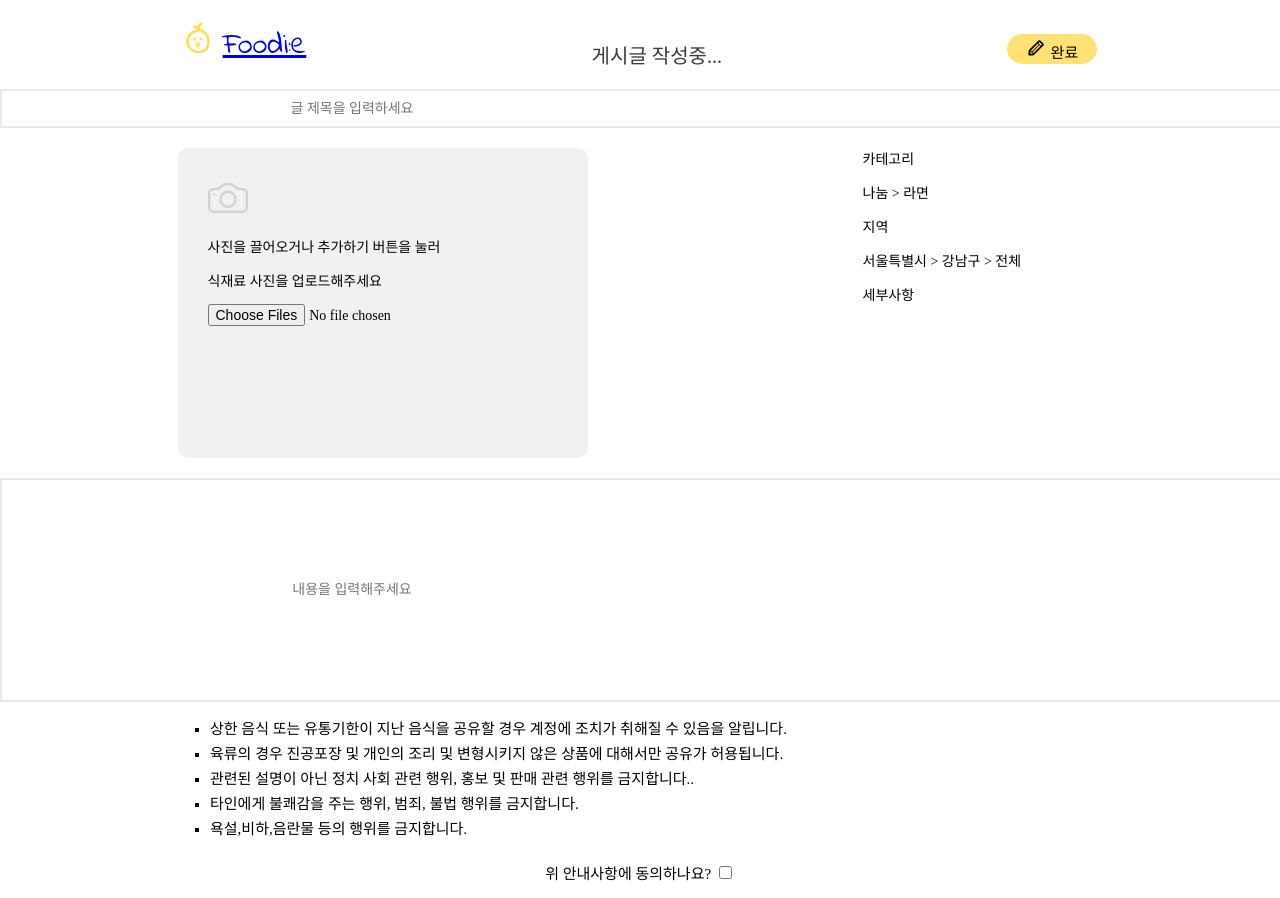
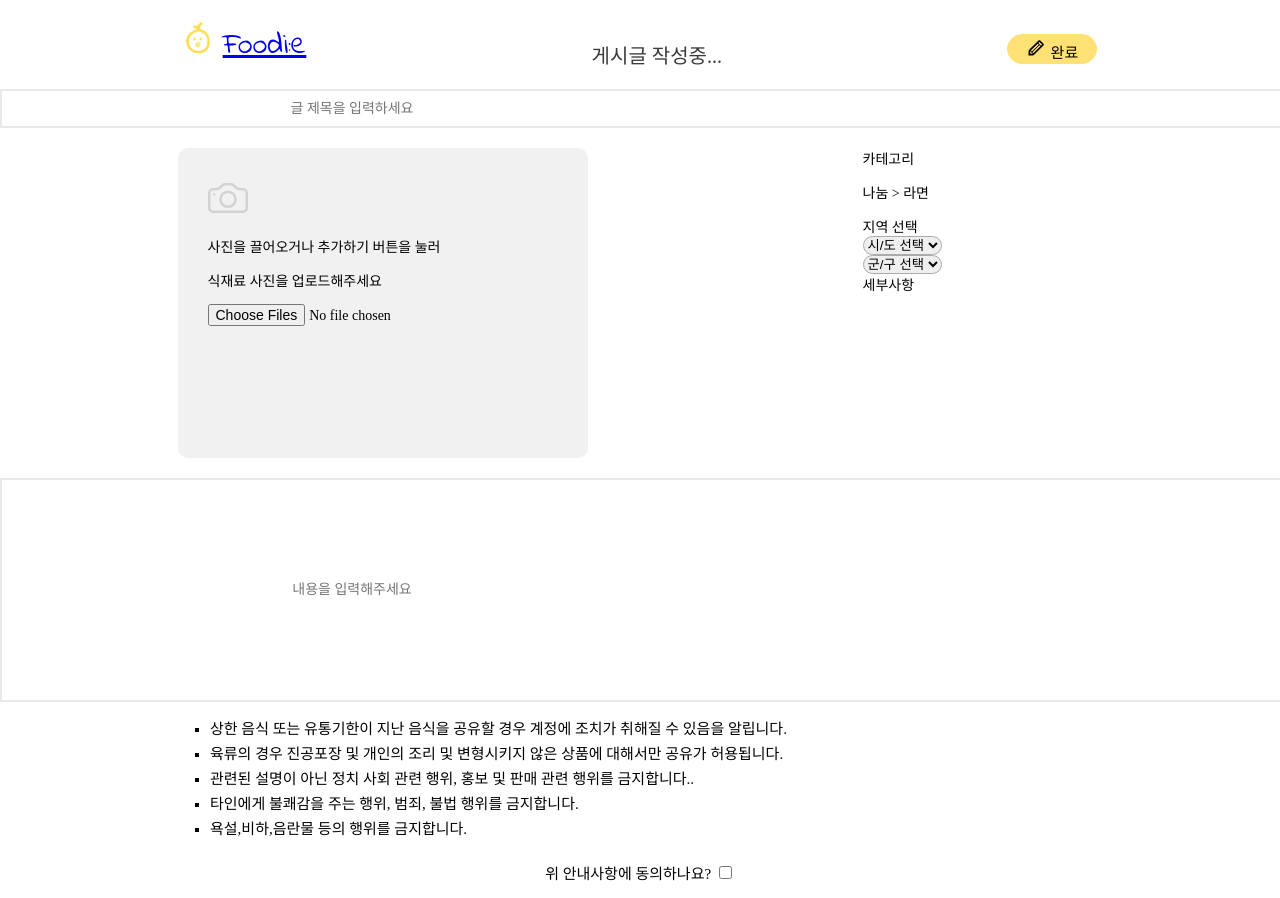
Before and after one commit to delaying/Foodi-e, a React (Create React App) app: page /write in a window 1280 px wide. Shown: the top 898 px of the page. Built offline with nearby package versions, Linux system fonts and the light colour scheme; a web font is replaced by a local one.

Commit message:
글쓰기 창에 시/군/구 select 삽입

```diff
--- a/src/routes/DeskWritePost.js
+++ b/src/routes/DeskWritePost.js
@@ -5,6 +5,9 @@ import {Link} from "react-router-dom";
 import {ImArrowLeft2} from "react-icons/im";
 import {TiPencil} from "react-icons/ti";
 import MainImg from "../img/mainimage.svg";
+import {MdKeyboardArrowRight} from "react-icons/md";
+
+
 
 function DeskWritePost() {
     const [myImage, setMyImage] = useState("");
@@ -20,6 +23,75 @@ function DeskWritePost() {
         setMyImage(nowImageURLList);
         console.log(nowImageURLList);
     };
+
+
+//시군구선택
+    function categoryChange(e) {
+        const state = document.getElementById("state");
+        let add=[];
+
+        const gangwon = ["강릉시","동해시","삼척시","속초시","원주시","춘천시","태백시","고성군","양구군","양양군","영월군","인제군","정선군","철원군","평창군","홍천군","화천군","횡성군"];
+        const gyeonggi = ["고양시","과천시","광명시","광주시","구리시","군포시","김포시","남양주시","동두천시","부천시","성남시","수원시","시흥시","안산시","안성시","안양시","양주시","오산시","용인시","의왕시","의정부시","이천시","파주시","평택시","포천시","하남시","화성시","가평군","양평군","여주군","연천군"];
+        const gyeongsangnam = ["거제시", "김해시", "마산시", "밀양시", "사천시", "양산시", "진주시", "진해시", "창원시", "통영시", "거창군", "고성군", "남해군", "산청군", "의령군", "창녕군", "하동군", "함안군", "함양군", "합천군"];
+        const gyeongsangbuk = ["경산시","경주시","구미시","김천시","문경시","상주시","안동시","영주시","영천시","포항시","고령군","군위군","봉화군","성주군","영덕군","영양군","예천군","울릉군","울진군","의성군","청도군","청송군","칠곡군"];
+        const gwangju = ["광산구", "남구", "동구", "북구", "서구"];
+        const daegu = ["남구", "달서구", "동구", "북구", "서구", "수성구", "중구", "달성군"];
+        const daejeon = ["대덕구", "동구", "서구", "유성구", "중구"];
+        const busan = ["강서구","금정구","남구","동구","동래구","부산진구","북구","사상구","사하구","서구","수영구","연제구","영도구","중구","해운대구","기장군"];
+        const seoul = ["강남구","강동구","강북구","강서구","관악구","광진구","구로구","금천구","노원구","도봉구","동대문구","동작구","마포구","서대문구","서초구","성동구","성북구","송파구","양천구","영등포구","용산구","은평구","종로구","중구","중랑구"];
+        const ulsan = ["남구","동구","북구","중구","울주군"];
+        const incheon = ["계양구","남구","남동구","동구","부평구","서구","연수구","중구","강화군","옹진군"];
+        const jeonnam = ["광양시","나주시","목포시","순천시","여수시","강진군","고흥군","곡성군","구례군","담양군","무안군","보성군","신안군","영광군","영암군","완도군","장성군","장흥군","진도군","함평군","해남군","화순군"];
+        const jeonbuk = ["군산시", "김제시", "남원시", "익산시", "전주시", "정읍시", "고창군", "무주군", "부안군", "순창군", "완주군", "임실군", "장수군", "진안군"];
+        const jeju = ["서귀포시","제주시","남제주군","북제주군"];
+        const chungbuk = ["제천시","청주시","충주시","괴산군","단양군","보은군","영동군","옥천군","음성군","증평군","진천군","청원군"];
+        const chungnam = ["계룡시", "공주시", "논산시", "당진시", "보령시", "서산시", "아산시", "천안시"];
+
+        if (e.value == "general01") {
+            add = gangwon;
+        } else if (e.value == "general02") {
+            add = gyeonggi;
+        } else if (e.value == "general03") {
+            add = gyeongsangnam;
+        } else if (e.value == "general04") {
+            add = gyeongsangbuk;
+        } else if (e.value == "general05") {
+            add = gwangju;
+        } else if (e.value == "general06") {
+            add = daegu;
+        } else if (e.value == "general07") {
+            add = daejeon;
+        } else if (e.value == "general08") {
+            add = busan;
+        } else if (e.value == "general09") {
+            add = seoul;
+        } else if (e.value == "general10") {
+            add = ulsan;
+        } else if (e.value == "general11") {
+            add = incheon;
+        } else if (e.value == "general12") {
+            add = jeonnam;
+        } else if (e.value == "general13") {
+            add = jeonbuk;
+        } else if (e.value == "general14") {
+            add = jeju;
+        } else if (e.value == "general15") {
+            add = chungnam;
+        } else if (e.value == "general16") {
+            add = chungbuk;
+        }
+
+        state.options.length = 1;
+        // 군/구 갯수;
+
+        for (let property in add) {
+            let opt = document.createElement("option");
+            opt.value = add[property];
+            opt.innerHTML = add[property];
+            state.appendChild(opt);
+        }
+    }
+
 
     return (
         <>
@@ -65,8 +137,41 @@ function DeskWritePost() {
                                <p>나눔 > 라면</p>
                            </div>
                            <div className="desk-input-area">
-                               지역
-                               <p>서울특별시 > 강남구 > 전체</p>
+                               <div className="area-choice">
+                                   <span className="category-choice-title">지역 선택</span>
+                                   <div className="choice-top-button">
+                                       <div className="search_boxes">
+                                           <div className="search_box">
+                                               <select name="" id="" onChange="categoryChange(this)">
+                                                   <option value>시/도 선택</option>
+                                                   <option value="general01">강원</option>
+                                                   <option value="general02">경기</option>
+                                                   <option value="general03">경남</option>
+                                                   <option value="general04">경북</option>
+                                                   <option value="general05">광주</option>
+                                                   <option value="general06">대구</option>
+                                                   <option value="general07">대전</option>
+                                                   <option value="general08">부산</option>
+                                                   <option value="general09">서울</option>
+                                                   <option value="general10">울산</option>
+                                                   <option value="general11">인천</option>
+                                                   <option value="general12">전남</option>
+                                                   <option value="general13">전북</option>
+                                                   <option value="general14">제주</option>
+                                                   <option value="general15">충남</option>
+                                                   <option value="general16">충북</option>
+                                               </select>
+                                           </div>
+
+                                           <div className="search_box">
+                                               <select name="" id="state">
+                                                   <option>군/구 선택</option>
+                                               </select>
+                                           </div>
+
+                                       </div>
+                                   </div>
+                               </div>
                            </div>
                            <div className="desk-input-detail">
                                세부사항
--- a/src/routes/Login.js
+++ b/src/routes/Login.js
@@ -24,7 +24,7 @@ function Login() {
             </div>
             <div className="input-login">
                 <form action="/auth/signup" encType="multipart/form-data" method="post">
-                    <h1>Sign Up</h1>
+                    <h1>로그인</h1>
                     EMAIL : <input type="text" name="email"/><br/>
                     PASSWORD : <input type="password" name="password"/><br/>
                     <input type="submit"/>
--- a/src/routes/WritePost.js
+++ b/src/routes/WritePost.js
@@ -5,6 +5,7 @@ import {ImArrowLeft2} from "react-icons/im";
 import {BsCamera} from "react-icons/bs";
 import {MdKeyboardArrowRight} from "react-icons/md";
 import './writePost.css';
+
 
 function WritePost({history}) {
     //사진등록
@@ -26,6 +27,7 @@ function WritePost({history}) {
         //이전 페이지로 이동
         history.goBack();
     };
+
 
     return (
         <>
@@ -66,17 +68,6 @@ function WritePost({history}) {
                             <span className="category-second-choice">라면</span>
                         </div>
 
-                    </div>
-                    <div className="area-choice">
-                        <span className="category-choice-title">지역 선택</span>
-                        <div className="choice-top-button">
-                            <span className="area-first-choice">대전광역시</span>
-                            <span className="arrowRight-icon"><MdKeyboardArrowRight size={25}/></span>
-                            <span className="area-second-choice">유성구</span>
-                            <span className="arrowRight-icon"><MdKeyboardArrowRight size={25}/></span>
-                            <span className="area-third-choice">덕명동</span>
-                        </div>
-                    </div>
                     </div>
 
                     <div className="detail-choice">
@@ -151,7 +142,7 @@ function WritePost({history}) {
 
                 </div>
 
-
+            </div>
             </>
             )
             }
```
Lines whose indentation alone changed are shown as unchanged.
